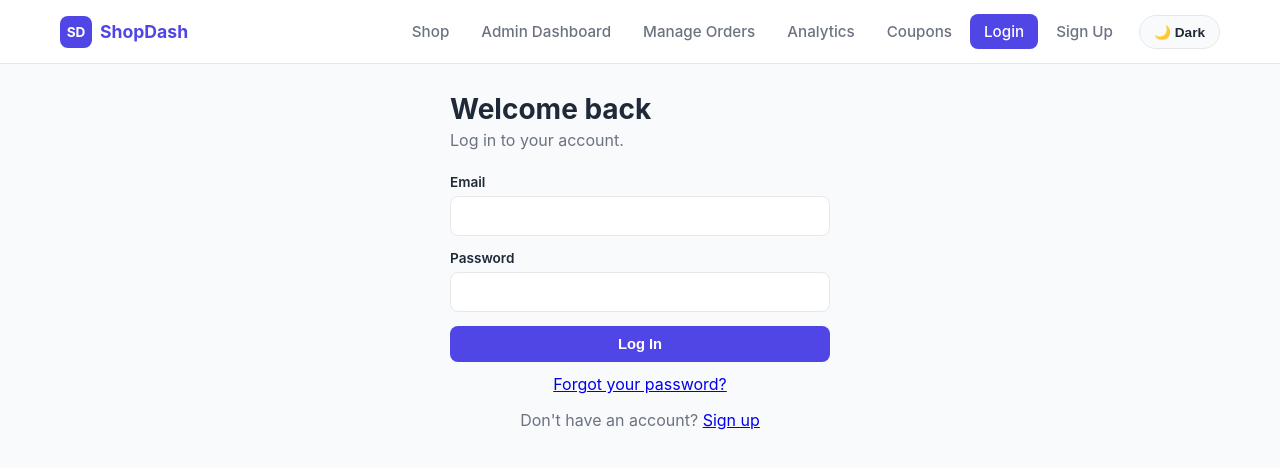
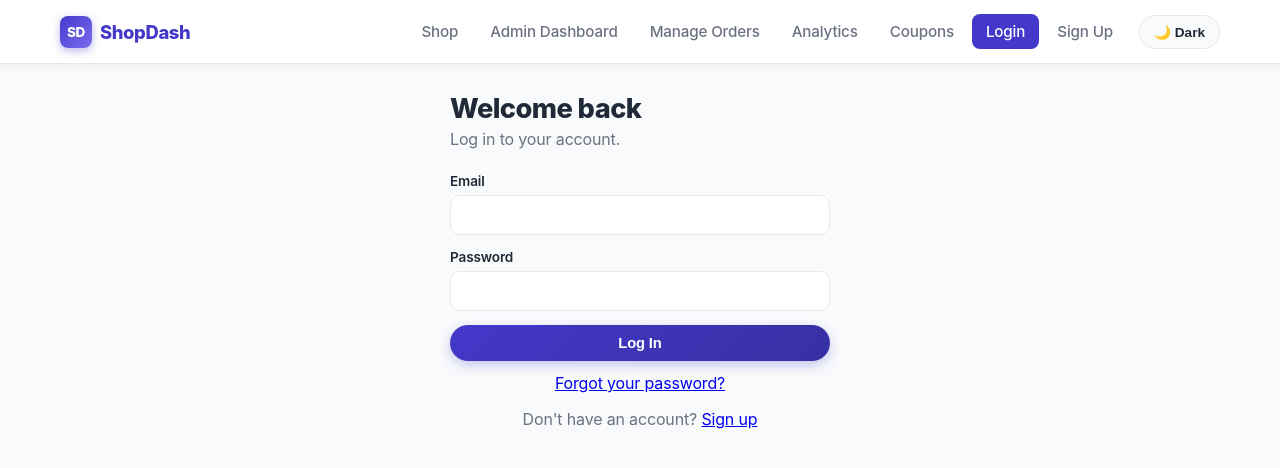
Before and after one commit to hussnainmughal123/Mern-e-commerce-, a React (Vite) app in the folder frontend/: page /login in a window 1280 px wide. Shown: the top 468 px of the page. Built offline with nearby package versions, Linux system fonts and the light colour scheme; no server answers.

Commit message:
Implement premium design upgrade for UI components
Added premium design variables and styles for various components.

```diff
--- a/frontend/src/index.css
+++ b/frontend/src/index.css
@@ -860,3 +860,258 @@ body {
     background-position: -200% 0;
   }
 }
+
+/* ============================================
+   PREMIUM DESIGN UPGRADE — Phase 10.1
+   ============================================ */
+
+:root {
+  --color-primary: #4338ca;
+  --color-primary-dark: #3730a3;
+  --color-danger: #dc2626;
+  --radius-lg: 16px;
+  --radius-md: 10px;
+  --shadow-soft: 0 2px 8px rgba(15, 23, 42, 0.06);
+  --shadow-medium: 0 10px 30px rgba(15, 23, 42, 0.1);
+}
+
+body {
+  font-family: -apple-system, BlinkMacSystemFont, 'Segoe UI', Roboto, Helvetica, Arial, sans-serif;
+  letter-spacing: -0.01em;
+}
+
+/* ---------- Navbar ---------- */
+.navbar {
+  box-shadow: var(--shadow-soft);
+  backdrop-filter: blur(6px);
+}
+
+.brand {
+  font-weight: 800;
+  font-size: 1.15rem;
+  letter-spacing: -0.02em;
+}
+
+.brand-badge {
+  background: linear-gradient(135deg, var(--color-primary), #7c6df0);
+  border-radius: 8px;
+  box-shadow: 0 3px 8px rgba(67, 56, 202, 0.35);
+}
+
+/* ---------- Buttons ---------- */
+.btn {
+  border-radius: 999px;
+  font-weight: 600;
+  padding: 10px 20px;
+  letter-spacing: -0.01em;
+  box-shadow: none;
+}
+
+.btn-small {
+  padding: 6px 14px;
+  font-size: 0.85rem;
+}
+
+.btn-primary {
+  background: linear-gradient(135deg, var(--color-primary), var(--color-primary-dark));
+  border: none;
+  box-shadow: 0 4px 12px rgba(67, 56, 202, 0.28);
+}
+
+.btn-primary:hover:not(:disabled) {
+  box-shadow: 0 6px 18px rgba(67, 56, 202, 0.4);
+  transform: translateY(-1px);
+}
+
+.btn-secondary {
+  background: transparent;
+  border: 1.5px solid var(--color-border);
+}
+
+.btn-danger {
+  background: var(--color-danger);
+  border: none;
+}
+
+/* ---------- Product cards ---------- */
+.product-card {
+  border-radius: var(--radius-lg);
+  border: 1px solid var(--color-border);
+  overflow: hidden;
+  box-shadow: var(--shadow-soft);
+}
+
+.product-card:hover {
+  box-shadow: var(--shadow-medium);
+  transform: translateY(-6px);
+  border-color: transparent;
+}
+
+.product-card-img {
+  aspect-ratio: 1 / 0.9;
+  overflow: hidden;
+  background: #f4f4f7;
+}
+
+.product-card-img img {
+  width: 100%;
+  height: 100%;
+  object-fit: cover;
+  transition: transform 0.35s ease;
+}
+
+.product-card:hover .product-card-img img {
+  transform: scale(1.06);
+}
+
+.product-card-body {
+  padding: 16px;
+}
+
+.product-card-body h3 {
+  font-size: 0.98rem;
+  font-weight: 700;
+  letter-spacing: -0.01em;
+  margin: 4px 0;
+}
+
+.category-tag {
+  display: inline-block;
+  background: rgba(67, 56, 202, 0.1);
+  color: var(--color-primary);
+  font-size: 0.72rem;
+  font-weight: 700;
+  letter-spacing: 0.03em;
+  text-transform: uppercase;
+  padding: 3px 10px;
+  border-radius: 999px;
+}
+
+.price {
+  font-weight: 800;
+  font-size: 1.05rem;
+  color: var(--color-text);
+}
+
+.wishlist-btn {
+  box-shadow: 0 2px 6px rgba(0, 0, 0, 0.15);
+  backdrop-filter: blur(4px);
+}
+
+/* ---------- Hero banner (redesigned) ---------- */
+.hero-banner {
+  position: relative;
+  background: radial-gradient(circle at 15% 20%, #6355e8, transparent 55%),
+    linear-gradient(135deg, #4338ca 0%, #312e81 100%);
+  padding: 64px 20px;
+  text-align: center;
+  color: #fff;
+  overflow: hidden;
+}
+
+.hero-banner::before {
+  content: '';
+  position: absolute;
+  top: -60px;
+  right: -60px;
+  width: 220px;
+  height: 220px;
+  border-radius: 50%;
+  background: rgba(255, 255, 255, 0.08);
+}
+
+.hero-banner::after {
+  content: '';
+  position: absolute;
+  bottom: -80px;
+  left: -40px;
+  width: 260px;
+  height: 260px;
+  border-radius: 50%;
+  background: rgba(255, 255, 255, 0.06);
+}
+
+.hero-banner-content {
+  position: relative;
+  z-index: 1;
+}
+
+.hero-banner-eyebrow {
+  background: rgba(255, 255, 255, 0.15);
+  padding: 5px 14px;
+  border-radius: 999px;
+  letter-spacing: 0.08em;
+}
+
+.hero-banner-title {
+  font-size: 2.4rem;
+  letter-spacing: -0.02em;
+}
+
+.hero-banner-subtitle {
+  font-size: 1.05rem;
+  max-width: 480px;
+  margin-left: auto;
+  margin-right: auto;
+}
+
+.hero-banner-cta {
+  border-radius: 999px;
+  padding: 12px 28px;
+  font-size: 1rem;
+  box-shadow: 0 8px 20px rgba(0, 0, 0, 0.25);
+}
+
+@media (max-width: 640px) {
+  .hero-banner {
+    padding: 44px 18px;
+  }
+  .hero-banner-title {
+    font-size: 1.7rem;
+  }
+}
+
+/* ---------- Forms & inputs ---------- */
+input[type='text'],
+input[type='email'],
+input[type='password'],
+input[type='number'],
+input[type='tel'],
+input[type='date'],
+input[type='file'],
+select,
+textarea {
+  border-radius: var(--radius-md);
+  border: 1.5px solid var(--color-border);
+  padding: 10px 14px;
+  transition: border-color 0.15s ease, box-shadow 0.15s ease;
+}
+
+input:focus,
+select:focus,
+textarea:focus {
+  outline: none;
+  border-color: var(--color-primary);
+  box-shadow: 0 0 0 3px rgba(67, 56, 202, 0.15);
+}
+
+/* ---------- Section headers ---------- */
+.page-header h1 {
+  font-size: 1.7rem;
+  letter-spacing: -0.02em;
+  font-weight: 800;
+}
+
+.section-title h2 {
+  font-size: 1.25rem;
+  font-weight: 800;
+  letter-spacing: -0.01em;
+}
+
+/* ---------- Tags / badges ---------- */
+.tag {
+  border-radius: 999px;
+  font-weight: 700;
+  font-size: 0.75rem;
+  padding: 4px 12px;
+}
```
